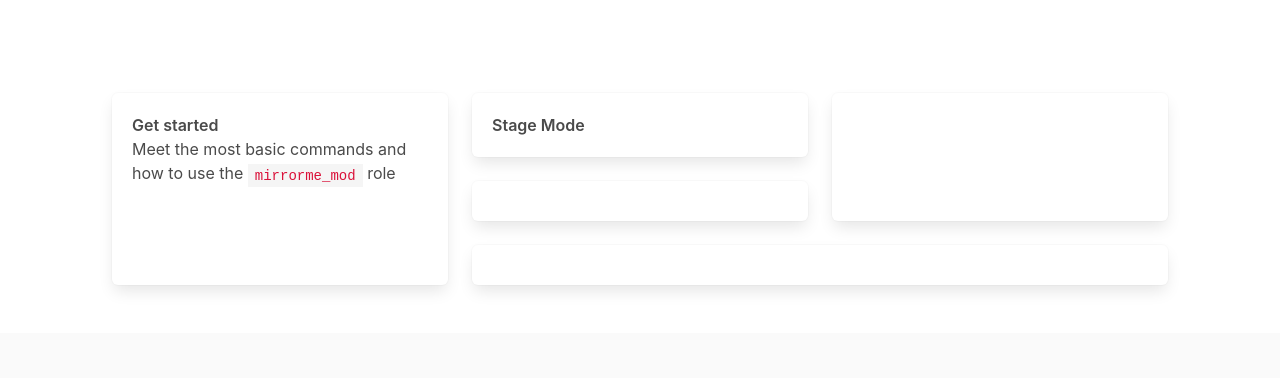
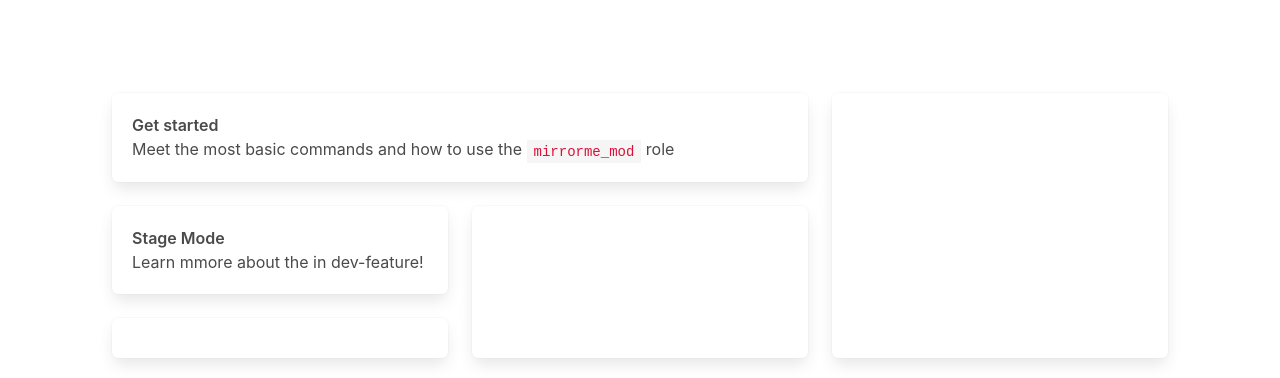
Before and after one commit to MoPaMo/mirrorme, a website: page views/docs/index.html in a window 1280 px wide. Shown: the part 213-591 px from the top of the page. Drawn offline with nearby package versions, Linux system fonts and the light colour scheme; files whose address does not match are found by name.

Commit message:
move doc grid sections

```diff
--- a/views/docs/index.html
+++ b/views/docs/index.html
@@ -72,6 +72,8 @@
         </h2>
       </header>
       <section class="tile is-ancestor section">
+
+        <div class="tile is-vertical is-8">
           <div class="tile is-parent">
             <a class="tile is-child box" href="/docs/getting-started">
               <h5 class="has-text-weight-semibold">Get started</h5>
@@ -79,11 +81,11 @@
               <code>mirrorme_mod</code> role
             </a>
           </div>
-        <div class="tile is-vertical is-8">
           <div class="tile">
             <div class="tile is-parent is-vertical">
               <a class="tile is-child box" href="/docs/stage-mode">
                 <h5 class="has-text-weight-semibold">Stage Mode</h5>
+                Learn mmore about the in dev-feature!
               </a>
               <a class="tile is-child box">
                 <!-- Put any content you want -->
@@ -95,11 +97,12 @@
               </a>
             </div>
           </div>
+
+        </div>
         <div class="tile is-parent">
-            <a class="tile is-child box">
-              <!-- Put any content you want -->
+          <a class="tile is-child box" >
+
           </a>
-          </div>
         </div>
       </section>
     </main>
```
Lines whose indentation alone changed are shown as unchanged.
